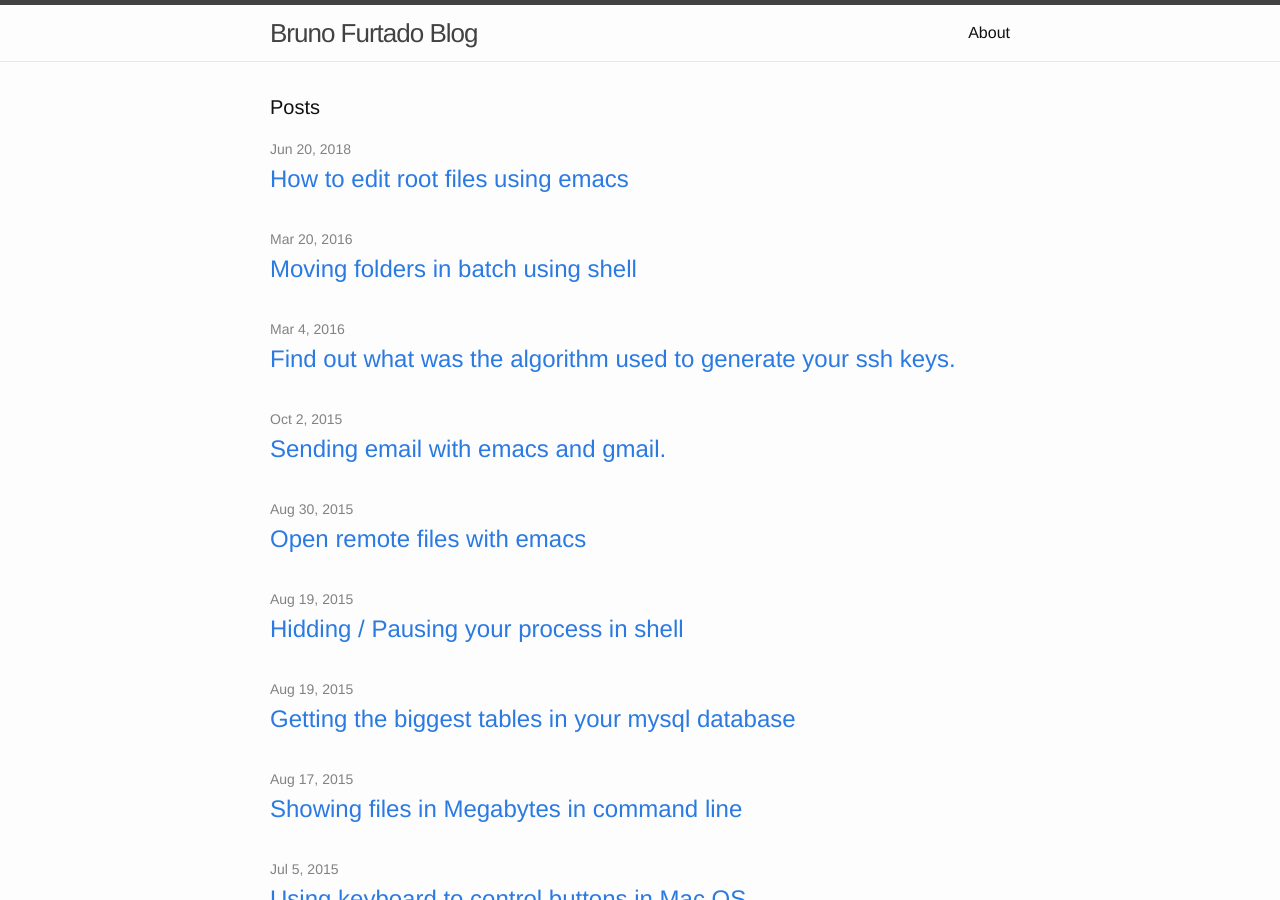
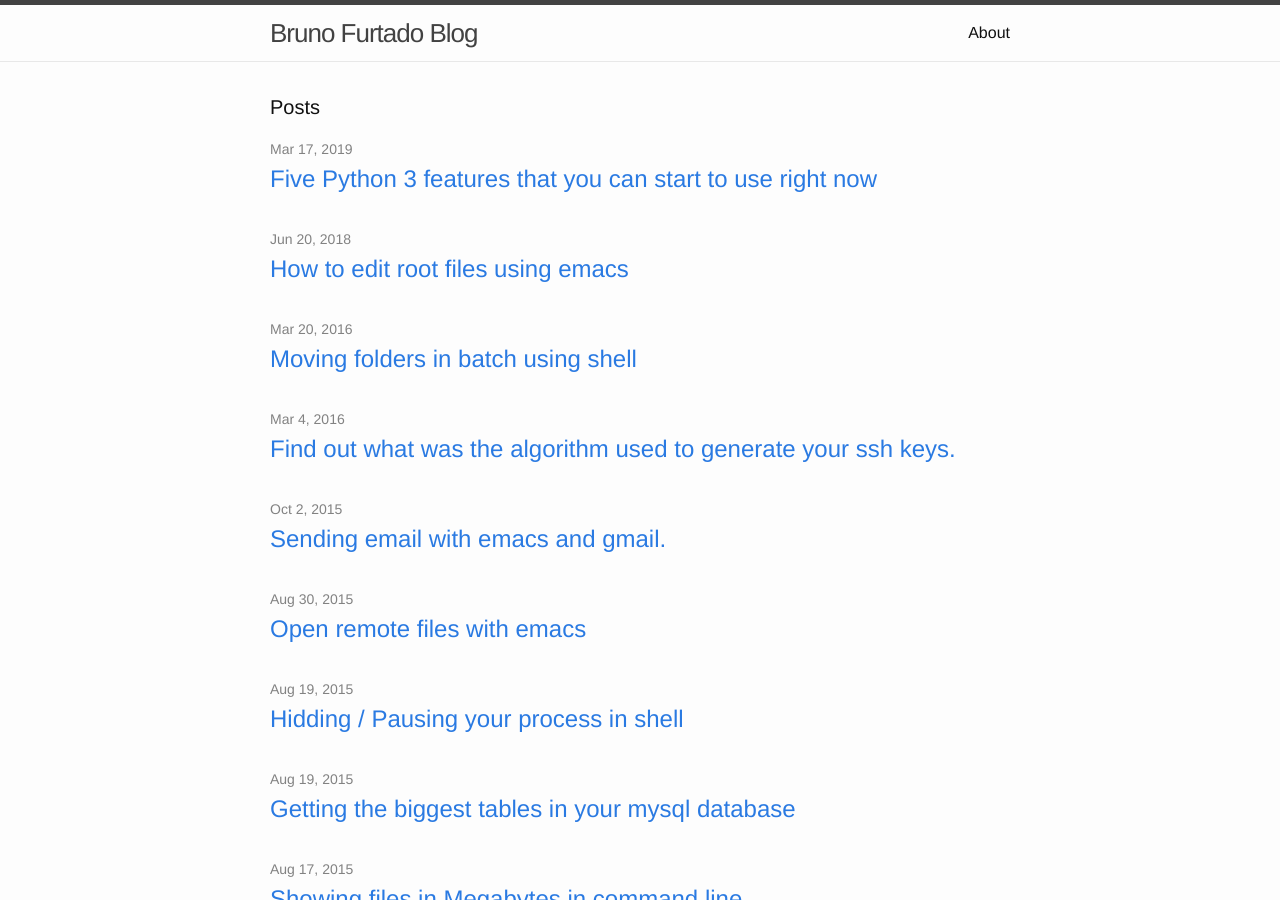
Before and after one commit to bcfurtado/bcfurtado.github.io, a Jekyll site: the page built from index.html, in a window 1280 px wide and 900 px high. Built offline with Jekyll 4.4.1, drawn with Linux system fonts in a browser that asks for light colours.

Commit message:
Publish  "Five Python 3 features that you can start to use right now"

```diff
--- a/_drafts/2019-03-17-five-python-3-features-that-you-can-start-to-use-right-now.md
+++ b/_posts/2019-03-17-five-python-3-features-that-you-can-start-to-use-right-now.md
@@ -1,8 +1,8 @@
 ---
 layout: post
 title:  "Five Python 3 features that you can start to use right now"
-date:   2019-03-20 00:00:00 -0200
-categories:
+date:   2019-03-17 00:00:00 -0200
+categories: python
 ---
 
 2020 is close and with it, the end of life of Python 2. The first Python 3 release completed [10 years](https://www.python.org/download/releases/3.0/) last year. However, [25%](https://www.jetbrains.com/research/python-developers-survey-2017/) of Python developers are still using Python 2.
```
